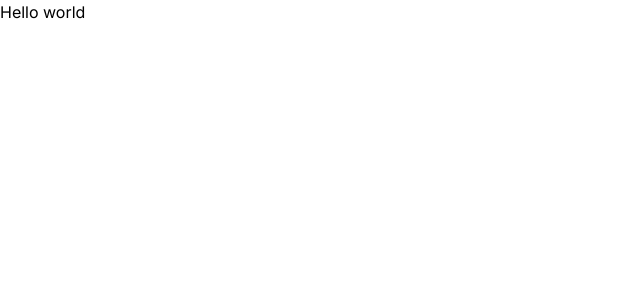
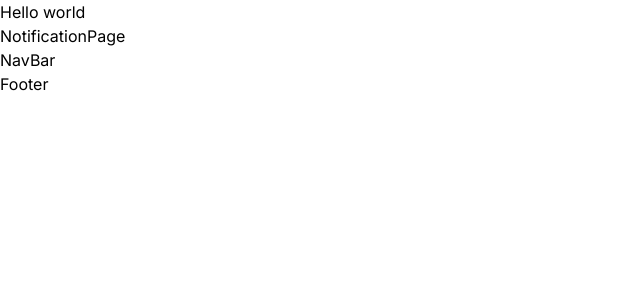
Before and after one commit to Ajay-v44/Delivor, a Next.js app: page / in a window 1280 px wide. Shown: the top 300 px of the page, without its empty margins (0-640 px from the left). Built offline with nearby package versions, Linux system fonts and the light colour scheme.

Commit message:
added components to layout page

```diff
--- a/app/layout.tsx
+++ b/app/layout.tsx
@@ -1,6 +1,9 @@
 import './globals.css'
 import type { Metadata } from 'next'
 import { Inter } from 'next/font/google'
+import NotificationPage from './components/Notification'
+import NavBar from './components/NavBar'
+import Footer from './components/Footer'
 
 const inter = Inter({ subsets: ['latin'] })
 
@@ -16,7 +19,12 @@
 }) {
   return (
     <html lang="en">
-      <body className={inter.className}>{children}</body>
+      <body className={inter.className}>{children}
+      <NotificationPage/>
+      <NavBar/>
+      <Footer/>
+      </body>
+
     </html>
   )
 }
```
